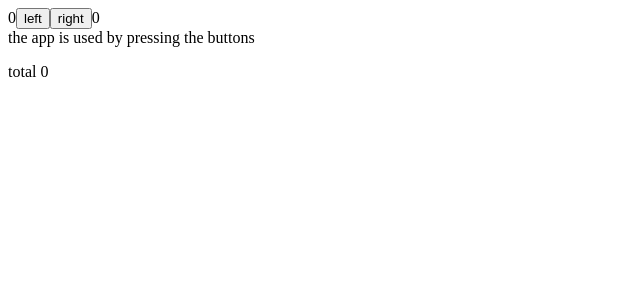
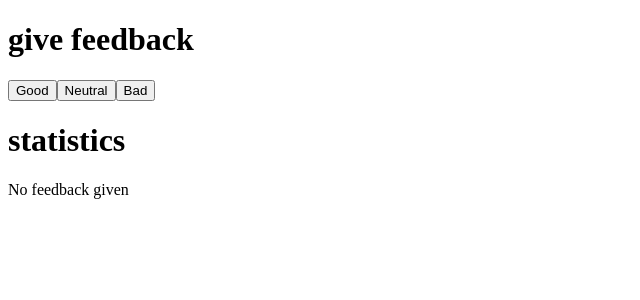
Before and after one commit to Deska1212/full-stack, a React (Vite) app in the folder introdemo/: page / in a window 1280 px wide. Shown: the top 300 px of the page, without its empty margins (0-640 px from the left). Built offline with nearby package versions, Linux system fonts and the light colour scheme.

Commit message:
Up to anecdotes 1.12*

```diff
--- a/introdemo/src/App.jsx
+++ b/introdemo/src/App.jsx
@@ -1,57 +1,68 @@
-
-
 import { useState } from 'react'
 
 const App = () => {
-  const [clicks, setClicks] = useState({
-    left: 0, right: 0
-  })
-  const [allClicks, setAll] = useState([])
-  const [total, setTotal] = useState(0)
+  // save clicks of each button to its own state
+  const [good, setGood] = useState(0)
+  const [neutral, setNeutral] = useState(0)
+  const [bad, setBad] = useState(0)
 
-  const handleLeftClick = () => {
-    setAll(allClicks.concat('L'))
-    const updatedLeft = clicks.left + 1
-    setClicks({...clicks, left: updatedLeft})
-    setTotal(updatedLeft + clicks.right);
+
+  const handleGood = () => {
+    setGood(good + 1)
   }
 
-  const handleRightClick = () => {
-    setAll(allClicks.concat('R'))
-    const updatedRight = clicks.right + 1
-    setClicks({...clicks, right: updatedRight})
-    setTotal(clicks.left + updatedRight);
+  const handleNeutral = () => {
+    setNeutral(neutral + 1)
   }
 
+  const handleBad = () => {
+    setBad(bad + 1)
+  }
+
+  const total = good + neutral + bad
+  const average = total === 0 ? 0 : (good-bad) / total
+  const positivePercentage = total === 0 ? 0 : (good / total) * 100
 
   return (
     <div>
-      {clicks.left}
-      <Button onClick={handleLeftClick} text="left"/>
-      <Button onClick={handleRightClick} text="right"/>
-      {clicks.right}
-      <History allClicks={allClicks}/>
-      <p>total {total}</p>
+      <h1>give feedback</h1>
+
+      <Button onClick={handleGood} text="Good"/>
+      <Button onClick={handleNeutral} text="Neutral"/>
+      <Button onClick={handleBad} text="Bad"/>
+
+      <h1>statistics</h1>
+
+      {(total != 0 ? (
+        <table>
+          <tbody>
+            <StatisticLine text="good" value={good}/>
+            <StatisticLine text="neutral" value={neutral}/>
+            <StatisticLine text="bad" value={bad}/>
+            <StatisticLine text="all" value={total}/>
+            <StatisticLine text="average" value={average.toFixed(2)}/>
+            <StatisticLine text="positive" value={positivePercentage.toFixed(2)}/>
+          </tbody>
+        </table>
+        ) : (<p>No feedback given</p>)
+
+      )}
+
+
+
     </div>
   )
 }
 
-const History = (props) => {
-  if (props.allClicks.length === 0)
-  {
-    return (<div>the app is used by pressing the buttons</div>)
-  }
+const Button = ({onClick, text}) => <button onClick={onClick}>{text}</button>
 
-  return(
-    <div>
-      button press history: {props.allClicks.join(' ')}
-    </div>
-    )
+const StatisticLine = ({text, value}) => {
+  return (
+  <tr>
+    <td>{text}</td>
+    <td>{value}</td>
+  </tr>
+  )
 }
 
-const Display = ({counter}) => <div>{counter}</div>
-
-const Button = ({onClick, text}) => <button onClick={onClick}>{text}</button>
-
-
 export default App
```
